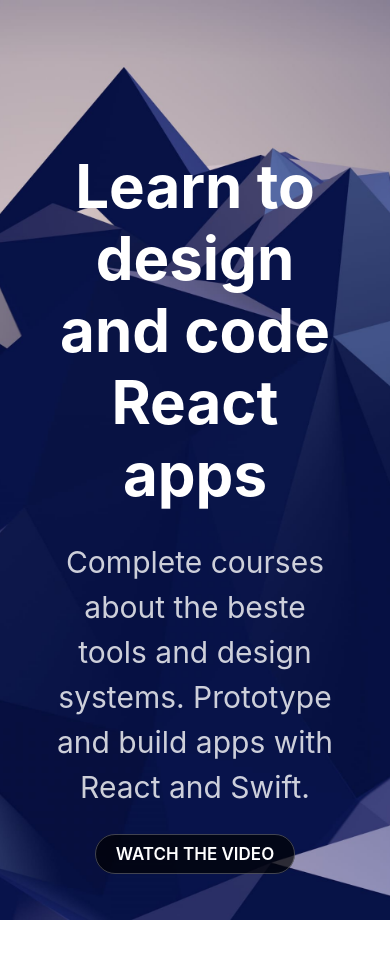
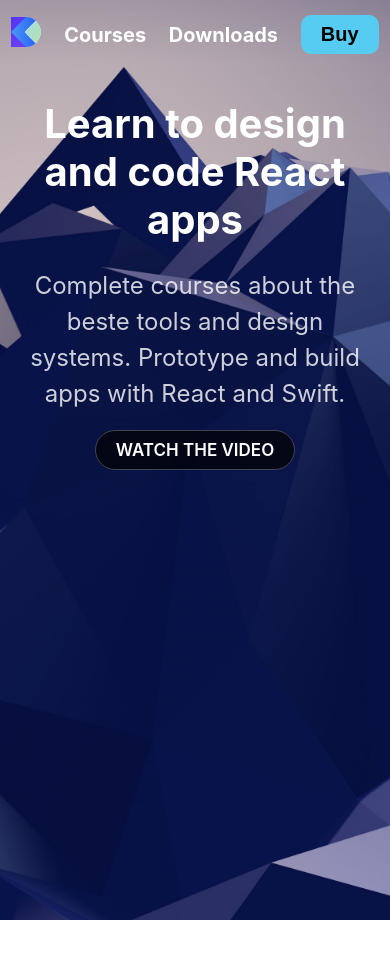
Before and after one commit to jeroentiggelman/my-react-app, a Gatsby site: page / in a window 390 px wide. After the commit the page ends 920 px from the top, so only its background shows below. Built offline with nearby package versions, Linux system fonts and the light colour scheme; Gatsby itself is replaced by a stand-in of ours.

Commit message:
added header and adaptive layouts with CSS grid

```diff
--- /dev/null
+++ b/src/components/Header.scss
@@ -0,0 +1,40 @@
+.Header {
+  position: fixed;
+  width: 100%;
+  padding: 50px 0;
+  z-index: 100;
+  a {
+    color: white;
+    font-weight: 700;
+  }
+  button {
+    padding: 8px 20px;
+    font-size: 20px;
+    background: #56ccf2;
+    border: none;
+    font-weight: 700;
+    border-radius: 10px;
+    outline: none;
+    cursor: pointer;
+  }
+}
+.HeaderGroup {
+  max-width: 800px;
+  margin: 0 auto;
+  display: grid;
+  grid-template-columns: repeat(5,auto);
+  align-items: center;
+  justify-items: center;
+}
+// styles for small screen
+@media (max-width: 640px) {
+  .Header {
+    padding: 15px 0;
+    a:nth-child(4) {
+      display: none;
+    }
+  }
+  .HeaderGroup {
+    grid-template-columns: repeat(4,auto);
+  }
+}
--- a/src/components/header.js
+++ b/src/components/header.js
@@ -1,32 +1,16 @@
 import { Link } from "gatsby"
 import PropTypes from "prop-types"
 import React from "react"
+import './Header.scss'
 
 const Header = ({ siteTitle }) => (
-  <header
-    style={{
-      background: `rebeccapurple`,
-      marginBottom: `1.45rem`,
-    }}
-  >
-    <div
-      style={{
-        margin: `0 auto`,
-        maxWidth: 960,
-        padding: `1.45rem 1.0875rem`,
-      }}
-    >
-      <h1 style={{ margin: 0 }}>
-        <Link
-          to="/"
-          style={{
-            color: `white`,
-            textDecoration: `none`,
-          }}
-        >
-          {siteTitle}
-        </Link>
-      </h1>
+  <header className="Header">
+    <div className="HeaderGroup">
+      <Link to="/"><img src={require('../images/logo-designcode.svg')} alt="logo designcode" width="30" /></Link>
+      <Link to="/courses">Courses</Link>
+      <Link to="/downloads">Downloads</Link>
+      <Link to="/workshops">Workshops</Link>
+      <Link to="/buy"><button>Buy</button></Link>
     </div>
   </header>
 )
--- a/src/components/layout.js
+++ b/src/components/layout.js
@@ -9,6 +9,7 @@
 import PropTypes from "prop-types"
 import { useStaticQuery, graphql } from "gatsby"
 
+import Header from "./header"
 import "./layout.scss"
 
 const Layout = ({ children }) => {
@@ -24,7 +25,8 @@
 
   return (
     <>
-        <main className={data.site.siteMetadata.title}>{children}</main>
+      <Header />
+      <main className={data.site.siteMetadata.title}>{children}</main>
     </>
   )
 }
--- a/src/components/layout.scss
+++ b/src/components/layout.scss
@@ -43,3 +43,17 @@
   padding: 150px 50px;
   text-align: center;
 }
+// styles for small screen
+@media (max-width: 640px) {
+  .HeroGroup {
+    padding: 100px 20px;
+  }
+  .Hero {
+    h1 {
+      font-size: 40px;
+    }
+    p {
+      font-size: 24px;
+    }
+  }
+}
```
